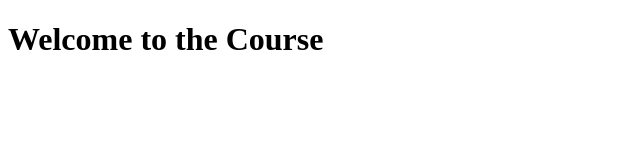
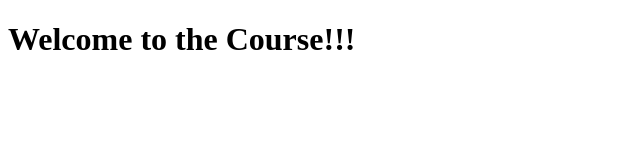
Before and after one commit to MsL-Mishal/sampleHTML, a plain HTML site: page site/index.html in a window 1280 px wide. Shown: the full height of the page, 0-640 px from the left. Drawn offline with Linux system fonts and the light colour scheme.

Commit message:
Slight modifications made

```diff
--- a/site/index.html
+++ b/site/index.html
@@ -6,6 +6,6 @@
 	<title>Welcome</title>
 </head>
 <body>
-	<h1>Welcome to the Course</h1>
+	<h1>Welcome to the Course!!!</h1>
 </body>
 </html>
```
